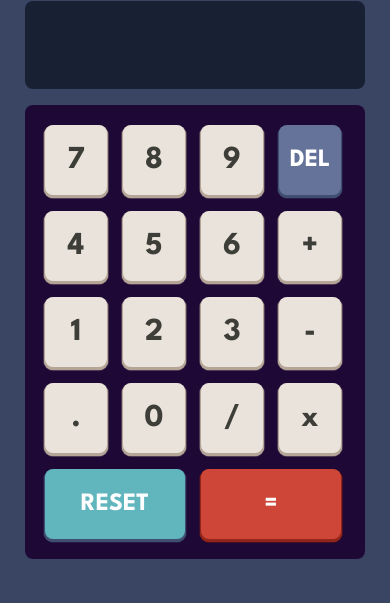
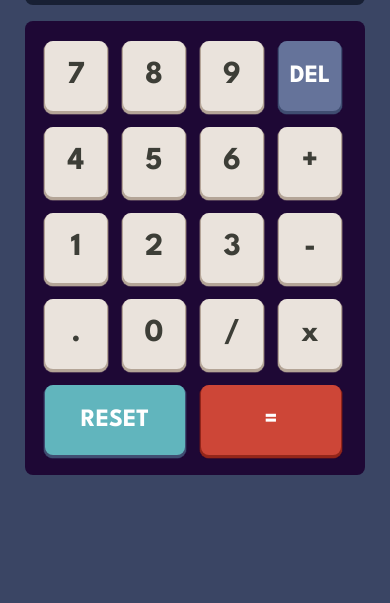
Before and after one commit to Faisal786111/Calculator-app, a plain HTML site: page index.html in a window 390 px wide. Shown: the part 241-844 px from the top of the page. Drawn offline with Linux system fonts and the light colour scheme.

Commit message:
responsive completed

```diff
--- a/index.css
+++ b/index.css
@@ -268,6 +268,12 @@ body.theme3 .equal {
 }
 
 @media (0px < width <=465px) {
+    body {
+        height: 80vh;
+        display: flex;
+        align-items: center;
+    }
+
     .calc-container {
         width: 340px;
     }
```
